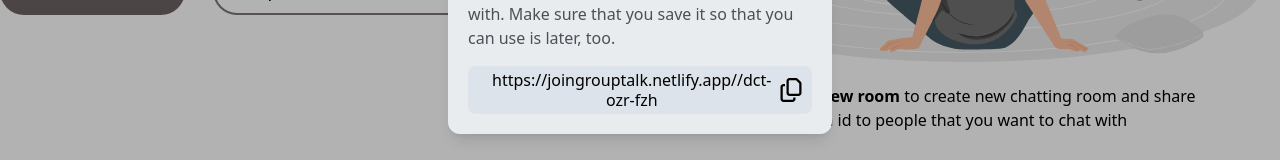
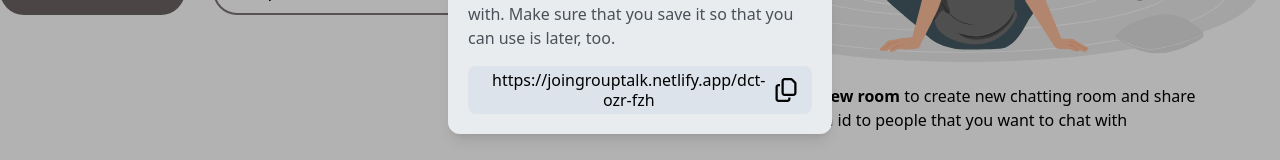
Before and after one commit to Harishgopal17/GroupTalk, a React (Vite) app in the folder client/: page / in a window 1280 px wide. Both pictures are taken after typing "Sample" into the empty fields and a click on the button "Create new room". Shown: the part 391-551 px from the top of the page. Built offline with nearby package versions, Linux system fonts and the light colour scheme.

Commit message:
working on socket

```diff
--- a/client/src/App.jsx
+++ b/client/src/App.jsx
@@ -5,7 +5,7 @@ import Home from "./components/Home";
 
 export default function App() {
   const BACKEND_URI = "https://grouptalk-backend.onrender.com";
-  const FRONTEND_URI = "https://joingrouptalk.netlify.app/";
+  const FRONTEND_URI = "https://joingrouptalk.netlify.app";
   const [iscopied, setIsCopied] = useState(false);
   const [showModel, setShowModel] = useState(false);
   const roomId = useMemo(() => generateId(), [showModel]);
--- a/client/src/components/NewRoom.jsx
+++ b/client/src/components/NewRoom.jsx
@@ -14,7 +14,7 @@ export default function NewRoom({
   // const [iscopied, setIsCopied] = useState(false);
 
   function handleCopy() {
-    const textToCopy = `${BASE_URI}/${roomId}`;
+    const textToCopy = `${FRONTEND_URI}/${roomId}`;
     navigator.clipboard
       .writeText(textToCopy)
       .then(() => {
```
